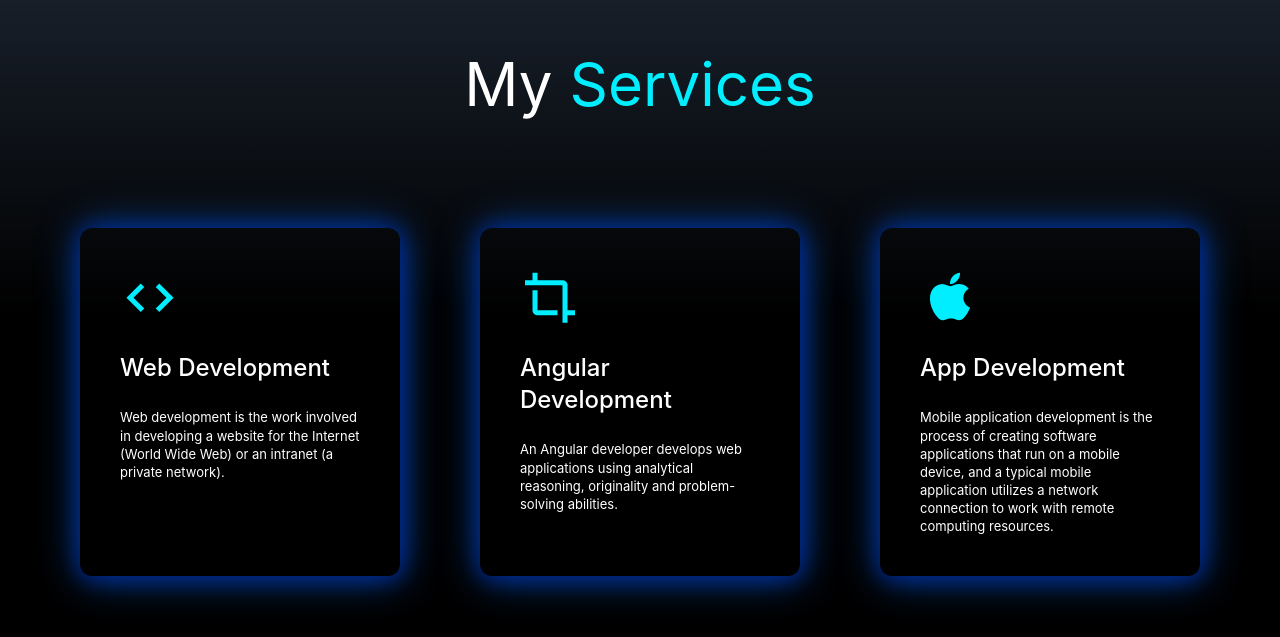
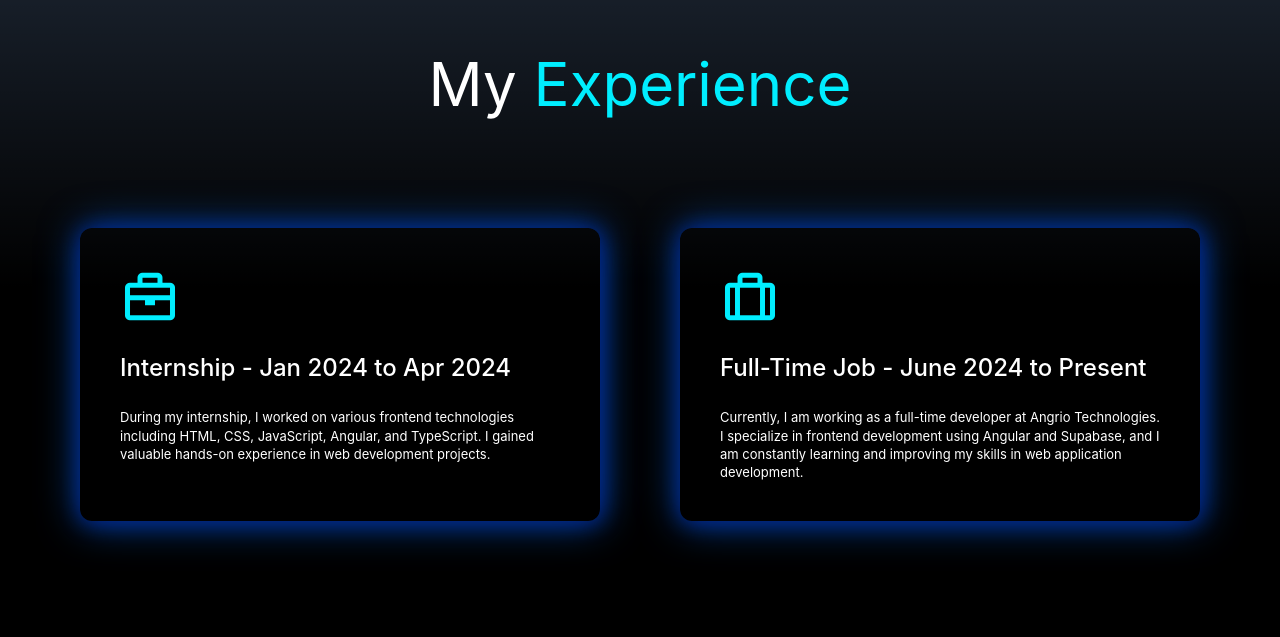
Before and after one commit to roshan348/Myy-Portfolio, an Angular app: page / in a window 1280 px wide. Shown: the part 1303-1940 px from the top of the page. Built offline with nearby package versions, Linux system fonts and the light colour scheme.

Commit message:
changes some ui

```diff
--- a/src/app/portfolio/portfolio.component.html
+++ b/src/app/portfolio/portfolio.component.html
@@ -17,10 +17,10 @@
         >About</a
       >
       <a
-        href="#services"
+        href="#experinces"
         style="--i: 3"
         class="mr-4 hover:text-gray-300 transition duration-300"
-        >Services</a
+        >Experince</a
       >
       <a
         href="#skills"
@@ -51,7 +51,7 @@
   <nav class="navbar">
     <a href="#home" class="nav-link" (click)="toggleNav()">Home</a>
     <a href="#about" class="nav-link" (click)="toggleNav()">About</a>
-    <a href="#services" class="nav-link" (click)="toggleNav()">Services</a>
+    <a href="#experinces" class="nav-link" (click)="toggleNav()">Experience</a>
     <a href="#skills" class="nav-link" (click)="toggleNav()">Skills</a>
     <a href="#projects" class="nav-link" (click)="toggleNav()">Projects</a>
     <a href="#contact" class="nav-link" (click)="toggleNav()">Contact</a>
@@ -150,7 +150,7 @@
   </div>
 </section>
 
-<section
+<!-- <section
   id="services"
   class="py-20 bg-gradient-to-t from-black via-black bg-gray-800"
 >
@@ -192,6 +192,49 @@
             applications that run on a mobile device, and a typical mobile
             application utilizes a network connection to work with remote
             computing resources.
+          </p>
+        </div>
+      </div>
+    </div>
+  </div>
+</section> -->
+
+<section
+  id="experinces"
+  class="py-20 bg-gradient-to-t from-black via-black bg-gray-800"
+>
+  <div class="experience" id="experience">
+    <div class="experience-part text-white p-20">
+      <h1 class="sub-title text-center text-6xl pb-16">
+        My <span>Experience</span>
+      </h1>
+      <div class="experience-list">
+        <div
+          class="transition-transform transform hover:-translate-y-2 rounded-xl"
+        >
+          <i class="bx bx-briefcase text-6xl mb-4 text-[#00eeff]"></i>
+          <h2 class="text-2xl font-medium mb-4">
+            Internship - Jan 2024 to Apr 2024
+          </h2>
+          <p>
+            During my internship, I worked on various frontend technologies
+            including HTML, CSS, JavaScript, Angular, and TypeScript. I gained
+            valuable hands-on experience in web development projects.
+          </p>
+        </div>
+
+        <div
+          class="transition-transform transform hover:-translate-y-2 rounded-xl"
+        >
+          <i class="bx bx-briefcase-alt text-6xl mb-4 text-[#00eeff]"></i>
+          <h2 class="text-2xl font-medium mb-4">
+            Full-Time Job - June 2024 to Present
+          </h2>
+          <p>
+            Currently, I am working as a full-time developer at Angrio
+            Technologies. I specialize in frontend development using Angular and
+            Supabase, and I am constantly learning and improving my skills in
+            web application development.
           </p>
         </div>
       </div>
@@ -448,8 +491,10 @@
 <div
   class="last-text text-white bg-gradient-to-b from-black via-black bg-gray-500"
 >
-
-  <p>All Rights Reserved © <span class="animate-pulse text-red-500">❤️</span> Roshan Patil</p>
+  <p>
+    All Rights Reserved ©
+    <span class="animate-pulse text-red-500">❤️</span> Roshan Patil
+  </p>
   <a *ngIf="showBackToTop" href="" class="top mt-4" (click)="scrollToTop()"
     ><i class="bx bx-up-arrow-alt"></i
   ></a>
--- a/src/app/portfolio/portfolio.component.scss
+++ b/src/app/portfolio/portfolio.component.scss
@@ -72,10 +72,9 @@
   animation: slideRight 1s ease forwards;
 }
 
-.logo:hover{
-   color: #00eeff;
+.logo:hover {
+  color: #00eeff;
 }
-
 
 @keyframes slideRight {
   0% {
@@ -213,7 +212,7 @@
   }
 }
 
-.services {
+.experience {
   color: aliceblue;
   font-size: 20px;
   line-height: 1.4;
@@ -222,13 +221,13 @@
 .sub-title span {
   color: #0ef;
 }
-.services-list {
+.experience-list {
   display: grid;
   grid-template-columns: repeat(auto-fit, minmax(259px, 1fr));
   grid-gap: 80px;
   margin-top: 50px;
 }
-.services-list div {
+.experience-list div {
   background-color: transparent;
   padding: 40px;
   font-size: 13px;
@@ -237,7 +236,7 @@
   transition: background 0.5s, transform 0.5s;
   box-shadow: 1px 1px 20px #012290f7, 1px 1px 40px #0053b8f7;
 }
-// .services-list div:hover {
+// .experience-list div:hover {
 //   transform: translateY(-10px);
 // }
 .container1 {
@@ -636,35 +635,35 @@ header {
     padding: 0 20px;
   }
 
-  .service-part {
+  .experience-part {
     padding: 10px;
   }
 
-  .service-part .services-list {
+  .experience-part .experience-list {
     display: flex;
     flex-direction: column;
     align-items: center;
   }
 
-  .service-part .services-list > div {
+  .experience-part .experience-list > div {
     flex: 1 1 100%;
     max-width: 90%;
     margin-bottom: 1.5rem;
   }
 
-  .service-part .sub-title {
+  .experience-part .sub-title {
     font-size: 2.5rem;
   }
 
-  .service-part .services-list > div i {
+  .experience-part .experience-list > div i {
     font-size: 3rem;
   }
 
-  .service-part .services-list > div h2 {
+  .experience-part .experience-list > div h2 {
     font-size: 1.5rem;
   }
 
-  .service-part .services-list > div p {
+  .experience-part .experience-list > div p {
     font-size: 1rem;
   }
 
```
